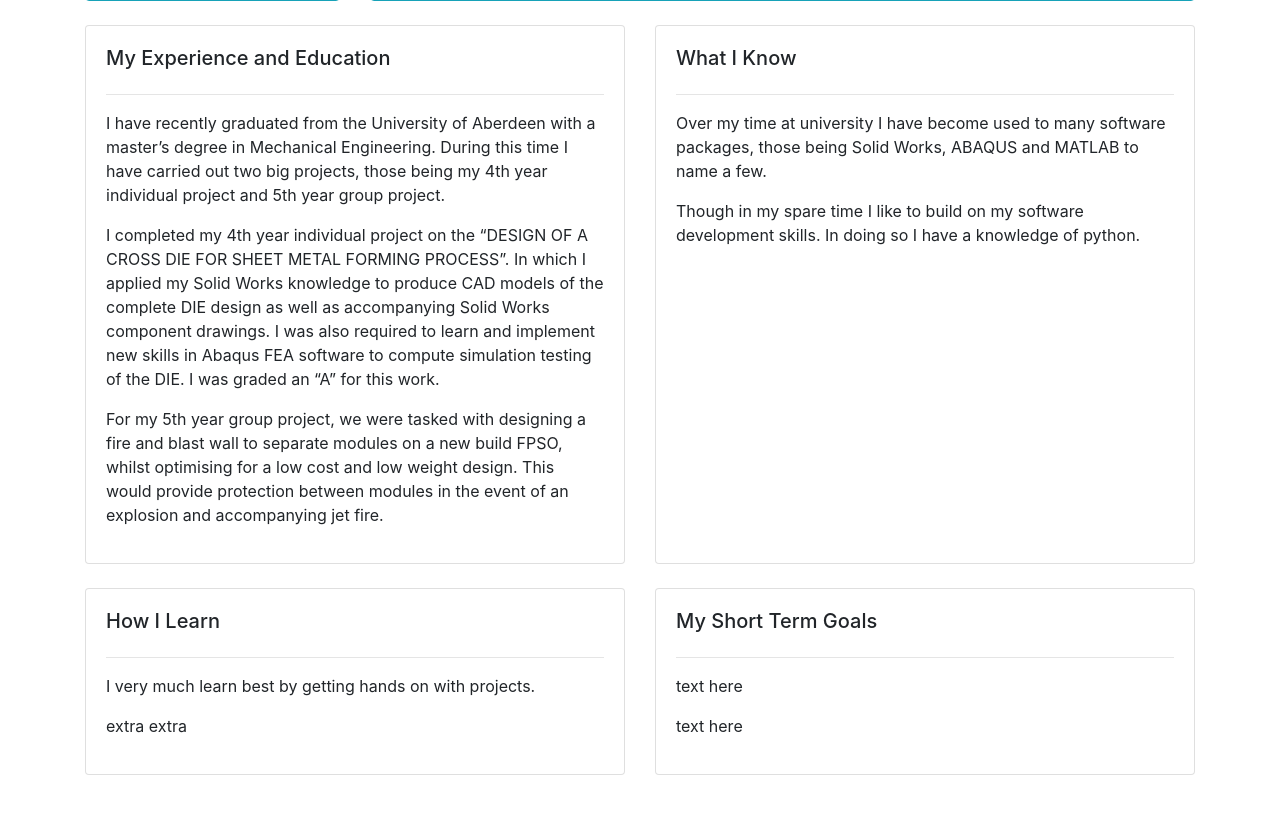
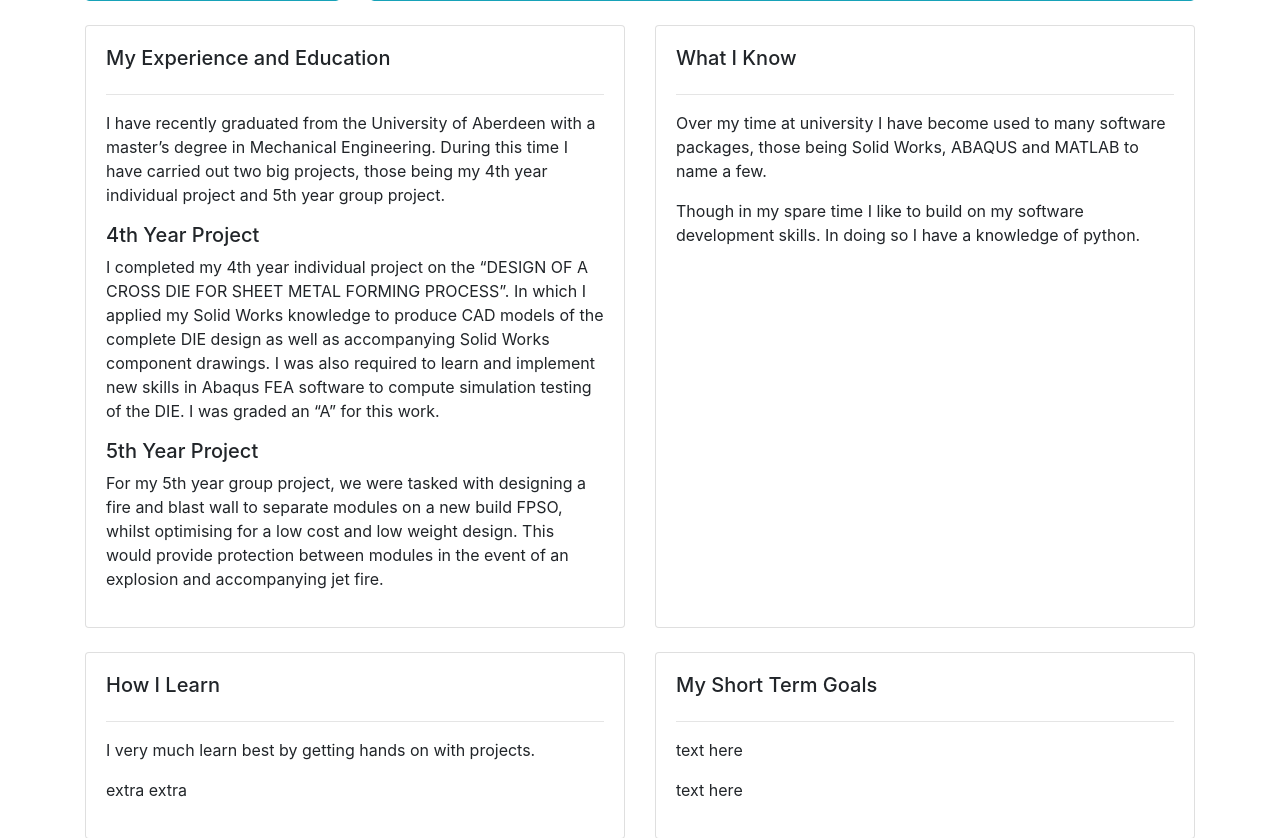
Before and after one commit to jamiefoub/jamiefoub_PortfolioSite, a Django app: page / in a window 1280 px wide. Shown: the part 943-1781 px from the top of the page. Before the commit the page ends 1718 px from the top, so only its background shows below. Run offline with Django 3.2, Linux system fonts and the light colour scheme; some libraries are stand-ins or nearby versions.

Commit message:
Added text

```diff
--- a/mywebsite/base/templates/base/home.html
+++ b/mywebsite/base/templates/base/home.html
@@ -54,7 +54,11 @@
                     <hr>
                     <p>I have recently graduated from the University of Aberdeen with a master’s degree in Mechanical Engineering. During this time I have carried out two big projects, those being my 4th year individual project and 5th year group project.</p>
 
+                    <h5>4th Year Project</h5>
+
                     <p>I completed my 4th year individual project on the “DESIGN OF A CROSS DIE FOR SHEET METAL FORMING PROCESS”. In which I applied my Solid Works knowledge to produce CAD models of the complete DIE design as well as accompanying Solid Works component drawings. I was also required to learn and implement new skills in Abaqus FEA software to compute simulation testing of the DIE. I was graded an “A” for this work. </p>
+
+                    <h5>5th Year Project</h5>
 
                     <p>For my 5th year group project, we were tasked with designing a fire and blast wall to separate modules on a new build FPSO, whilst optimising for a low cost and low weight design. This would provide protection between modules in the event of an explosion and accompanying jet fire.</p>
                 </div>
--- a/mywebsite/mywebsite/settings.py
+++ b/mywebsite/mywebsite/settings.py
@@ -76,9 +76,10 @@ WSGI_APPLICATION = 'mywebsite.wsgi.application'
 # Database
 # https://docs.djangoproject.com/en/3.2/ref/settings/#databases
 
-# ------------------------------------------
+# ------------------------------------------------------------------
 # Make sure the Correct DATABASE is uploaded
-# ------------------------------------------
+# And remember to run manage.py migrate to switch the server back!!!
+# ------------------------------------------------------------------
 
 # Use this DATABASE for testing on PC
 DATABASES = {
```
